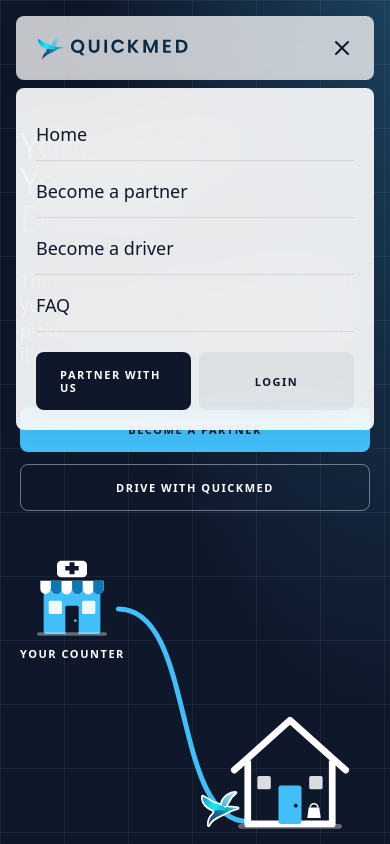
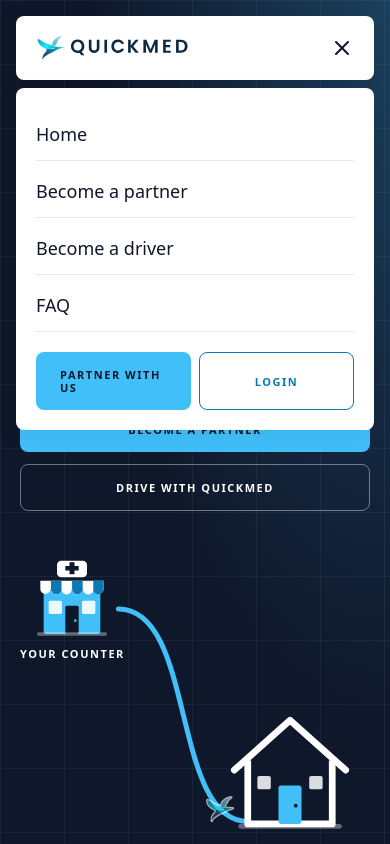
Before and after one commit to Louneyz/quickmed, a Next.js app: page /hero-preview in a window 390 px wide. Both pictures are taken after a click on the button "Open menu". Shown: the top 844 px of the page. Built offline with nearby package versions, Linux system fonts and the light colour scheme.

Commit message:
Hero preview 1b: white and blue navbar, no bag, bird leaves and enters through the doors, phone route under the title
Co-Authored-By: Claude Opus 5.5 <noreply@anthropic.com>
Claude-Session: https://claude.ai/code/session_013yoprER6nrvyU9BHoq6jjD

```diff
--- a/src/components/hero-options.tsx
+++ b/src/components/hero-options.tsx
@@ -157,14 +157,13 @@ function PharmacyFront({ className }: { className?: string }) {
 function HomeFront({ className }: { className?: string }) {
     return (
         <svg viewBox="0 0 160 150" className={className} overflow="visible" aria-hidden="true">
+            <path d="M36 62 L80 22 L124 62 V128 H36 Z" fill="var(--ink)" />
             <path d="M22 72 L80 20 L138 72" fill="none" stroke="white" strokeWidth="7" strokeLinecap="round" strokeLinejoin="round" />
             <path d="M36 62 V128 H124 V62" fill="none" stroke="white" strokeWidth="7" strokeLinejoin="round" />
             <rect x="68" y="88" width="24" height="40" rx="3" fill="var(--brand)" />
             <circle cx="86" cy="109" r="2" fill="var(--ink)" />
             <rect x="46" y="78" width="14" height="14" rx="2" fill="white" opacity="0.85" />
             <rect x="100" y="78" width="14" height="14" rx="2" fill="white" opacity="0.85" />
-            <path d="M98 122 h14 l-1.5 -11 h-11z" fill="white" />
-            <path d="M101 111 a4 4 0 0 1 8 0" fill="none" stroke="white" strokeWidth="1.6" />
             <rect x="26" y="128" width="108" height="5" rx="2.5" fill="white" opacity="0.35" />
         </svg>
     );
@@ -265,12 +264,15 @@ function ConnectedRoute({
                 // Pharmacy and home sit either side of the title: leave the pharmacy door, dip under the
                 // headline, and come up to the home's front door.
                 const x0 = a.left + a.width * 0.5 - box.left;
-                const y0 = a.top + a.height * 0.94 - box.top;
+                // Start and end inside the doorways; the icons are drawn over the route, so the bird
+                // comes out of the pharmacy and goes in at the patient's door.
+                const y0 = a.top + a.height * 0.76 - box.top;
                 const x1 = b.left + b.width * 0.5 - box.left;
-                const y1 = b.top + b.height * 0.86 - box.top;
+                const y1 = b.top + b.height * 0.72 - box.top;
                 const dx = x1 - x0;
                 const under = underRef?.current;
-                if (under && under.offsetParent !== null && under.getBoundingClientRect().bottom > Math.max(a.bottom, b.bottom)) {
+                // Phones keep the trip up by the title; the loop under the buttons is for wider screens.
+                if (under && box.width >= 768 && under.offsetParent !== null && under.getBoundingClientRect().bottom > Math.max(a.bottom, b.bottom)) {
                     // Drop straight down from the pharmacy, run under the body and buttons, and climb to the door.
                     const low = under.getBoundingClientRect().bottom - box.top + 56;
                     // On phones the icons sit over the text column, so the sides of the loop run out in the margins.
@@ -281,8 +283,13 @@ function ConnectedRoute({
                     const right = xe > x1 ? ` V${y1 + 40} C ${xe} ${y1 + 8}, ${x1} ${y1 + 24}, ${x1} ${y1}` : ` V${y1}`;
                     d = `M${x0} ${y0} ${left}V${low - r} Q${xs} ${low} ${xs + r} ${low} H${xe - r} Q${xe} ${low} ${xe} ${low - r}${right}`;
                 } else {
-                    const low = Math.max(y0, y1) + Math.max(36, Math.min(80, dx * 0.09));
-                    d = `M${x0} ${y0} C ${x0 + dx * 0.12} ${low}, ${x1 - dx * 0.12} ${low}, ${x1} ${y1}`;
+                    // Dip below the title row (on phones the icons sit beside the lines, so clear "Delivered.").
+                    const row = from.parentElement?.getBoundingClientRect();
+                    const floor = row ? row.bottom - box.top + 12 : 0;
+                    const low = Math.max(Math.max(y0, y1) + Math.max(36, Math.min(80, dx * 0.09)), floor + 12);
+                    // Straight down out of the door, level under the title, straight up into the home.
+                    const r = Math.min(28, (low - Math.max(y0, y1)), dx / 4);
+                    d = `M${x0} ${y0} V${low - r} Q${x0} ${low} ${x0 + r} ${low} H${x1 - r} Q${x1} ${low} ${x1} ${low - r} V${y1}`;
                 }
             } else {
                 // End at the home's front step and leave and arrive level, so the route reads as one long S
@@ -298,12 +305,17 @@ function ConnectedRoute({
             track.setAttribute("d", d);
             length = path.getTotalLength();
         };
-        const place = (progress: number) => {
+        const place = (progress: number, fade = true) => {
             const point = path.getPointAtLength(length * progress);
-            dot.setAttribute("transform", `translate(${point.x} ${point.y}) scale(${birdScale})`);
+            // Shrink and fade over the last stretch so the bird goes in through the door, and come
+            // out of the pharmacy the same way at the start of each loop.
+            const edge = Math.min(length * progress, length * (1 - progress));
+            const seen = fade ? Math.max(0, Math.min(1, edge / 50)) : 1;
+            dot.setAttribute("transform", `translate(${point.x} ${point.y}) scale(${birdScale * (0.25 + 0.75 * seen)})`);
+            dot.setAttribute("opacity", String(seen));
         };
 
-        // The trip loops on its own: drive for 4.5s, wait at the door for 1.5s, start again.
+        // The trip loops on its own: drive for 4.5s, pause while the bird is inside, start again.
         const DRIVE = 4500;
         const WAIT = 1500;
         let frame = 0;
@@ -317,7 +329,7 @@ function ConnectedRoute({
         };
         const onResize = () => {
             layout();
-            if (reduced) place(1);
+            if (reduced) place(1, false);
         };
         onResize();
         const observer = new ResizeObserver(onResize);
@@ -403,11 +415,11 @@ export function HeroNavyCentred() {
             <div className="absolute inset-0 grid-pattern" aria-hidden="true" />
             <div className="absolute inset-0 bg-[radial-gradient(ellipse_at_top,rgb(65_191_249/0.22),transparent_60%)]" aria-hidden="true" />
             <ConnectedRoute sectionRef={ref} fromRef={pharmacySideRef} toRef={homeSideRef} underRef={ctaRef} shape="sag" />
-            <div className="relative mx-auto max-w-6xl px-4 sm:px-5 md:px-8 pt-32 md:pt-44 pb-24 md:pb-36 text-center">
+            <div className="relative mx-auto max-w-6xl px-4 sm:px-5 md:px-8 pt-32 md:pt-44 pb-14 md:pb-36 text-center">
                 {/* Pharmacy on the left of the title, the patient's home on the right. On phones the pharmacy
-                    sits up by the first line and the home down by "Delivered." */}
+                    sits level with "Your Care." and the home with "Delivered." */}
                 <div className="flex items-end justify-center gap-1.5 sm:gap-4 md:gap-8 lg:gap-14">
-                    <div ref={pharmacySideRef} className="shrink-0 self-start md:self-end">
+                    <div ref={pharmacySideRef} className="shrink-0 self-center md:self-end">
                         <PharmacyFront className="h-12 w-12 sm:h-20 sm:w-20 md:h-28 md:w-28 lg:h-32 lg:w-32" />
                     </div>
                     <WordReveal
--- a/src/components/navbar.tsx
+++ b/src/components/navbar.tsx
@@ -13,7 +13,7 @@ const links = [
     { href: "/#questions", label: "FAQ" },
 ];
 
-// Floating frosted-glass bar. `overlay` lets it sit over a dark hero (homepage);
+// Floating solid white bar. `overlay` lets it sit over a dark hero (homepage);
 // other pages keep it in the flow on an ink background.
 export function Navbar({ overlay = false }: { overlay?: boolean }) {
     const [open, setOpen] = useState(false);
@@ -25,7 +25,7 @@ export function Navbar({ overlay = false }: { overlay?: boolean }) {
                 overlay ? "fixed top-0 left-0" : "sticky top-0 bg-white border-b border-hairline pb-4 md:pb-6",
             )}
         >
-            <div className="mx-auto max-w-6xl flex h-16 items-center justify-between rounded-lg bg-white/75 backdrop-blur-[30px] shadow-[0_4px_24px_rgb(15_23_42/0.08)] pl-5 pr-2">
+            <div className="mx-auto max-w-6xl flex h-16 items-center justify-between rounded-lg bg-white shadow-[0_4px_24px_rgb(15_23_42/0.12)] pl-5 pr-2">
                 <Link href="/" className="flex items-center" aria-label="QuickMed home">
                     <img
                         src="/images/brand/quickmed-logo-navy.svg"
@@ -47,10 +47,10 @@ export function Navbar({ overlay = false }: { overlay?: boolean }) {
                 </nav>
 
                 <div className="hidden lg:flex items-center gap-2">
-                    <CtaLink href="/partners" variant="ink" className="py-3.5 px-4">
+                    <CtaLink href="/partners" variant="accent" className="py-3.5 px-4">
                         Partner with us
                     </CtaLink>
-                    <CtaLink href="/login" variant="ghost" className="py-3.5 px-4">
+                    <CtaLink href="/login" variant="outline-ink" className="py-3.5 px-4 border-brand-deep text-brand-deep">
                         Login
                     </CtaLink>
                 </div>
@@ -67,7 +67,7 @@ export function Navbar({ overlay = false }: { overlay?: boolean }) {
             </div>
 
             {open && (
-                <div className="lg:hidden mx-auto mt-2 max-w-6xl rounded-lg bg-white/90 backdrop-blur-[30px] shadow-[0_4px_24px_rgb(15_23_42/0.08)] p-5 flex flex-col gap-1">
+                <div className="lg:hidden mx-auto mt-2 max-w-6xl rounded-lg bg-white shadow-[0_4px_24px_rgb(15_23_42/0.08)] p-5 flex flex-col gap-1">
                     {links.map((link) => (
                         <Link
                             key={link.href}
@@ -79,8 +79,8 @@ export function Navbar({ overlay = false }: { overlay?: boolean }) {
                         </Link>
                     ))}
                     <div className="grid grid-cols-2 gap-2 pt-4">
-                        <CtaLink href="/partners" variant="ink">Partner with us</CtaLink>
-                        <CtaLink href="/login" variant="ghost">Login</CtaLink>
+                        <CtaLink href="/partners" variant="accent">Partner with us</CtaLink>
+                        <CtaLink href="/login" variant="outline-ink" className="border-brand-deep text-brand-deep">Login</CtaLink>
                     </div>
                 </div>
             )}
```
